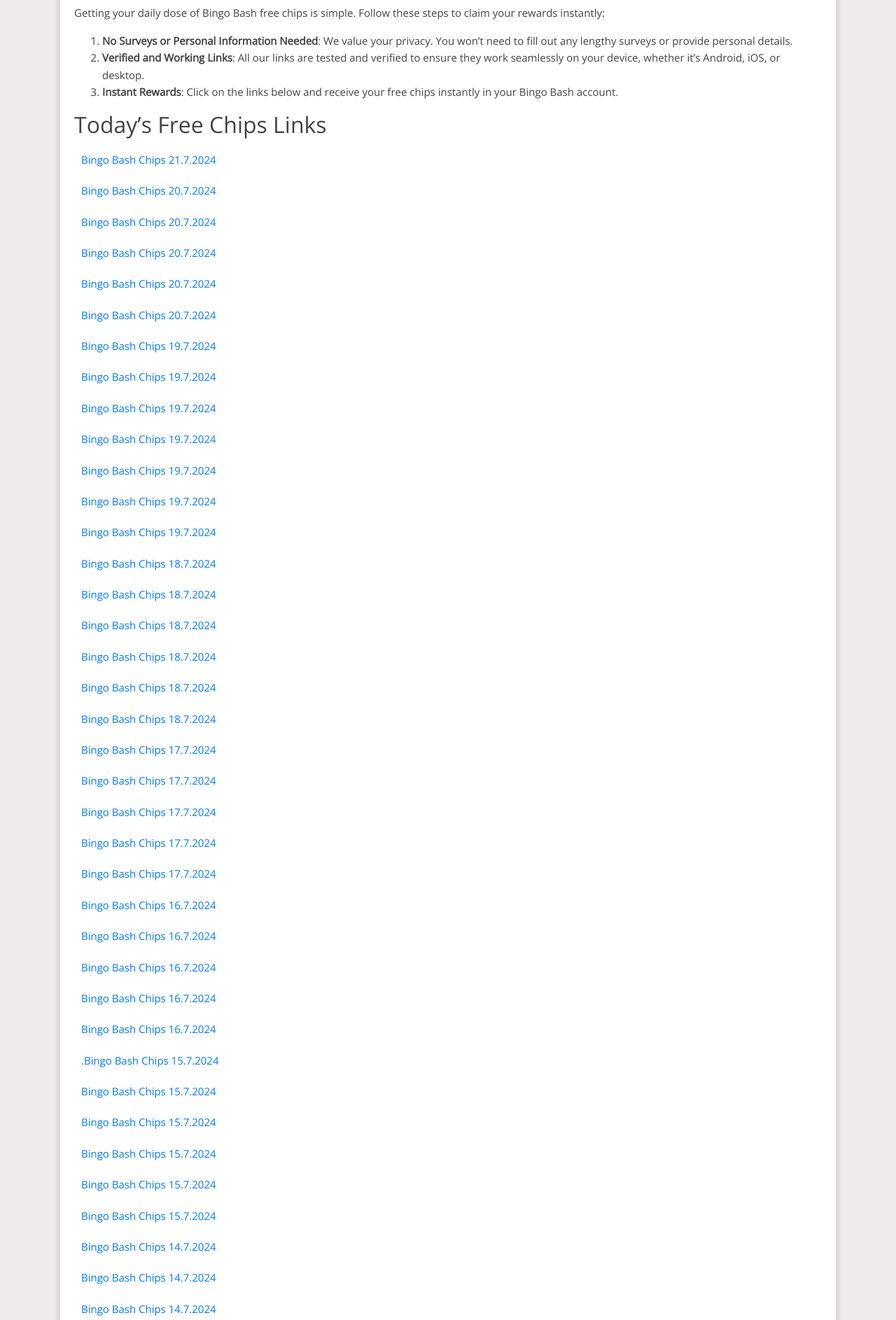
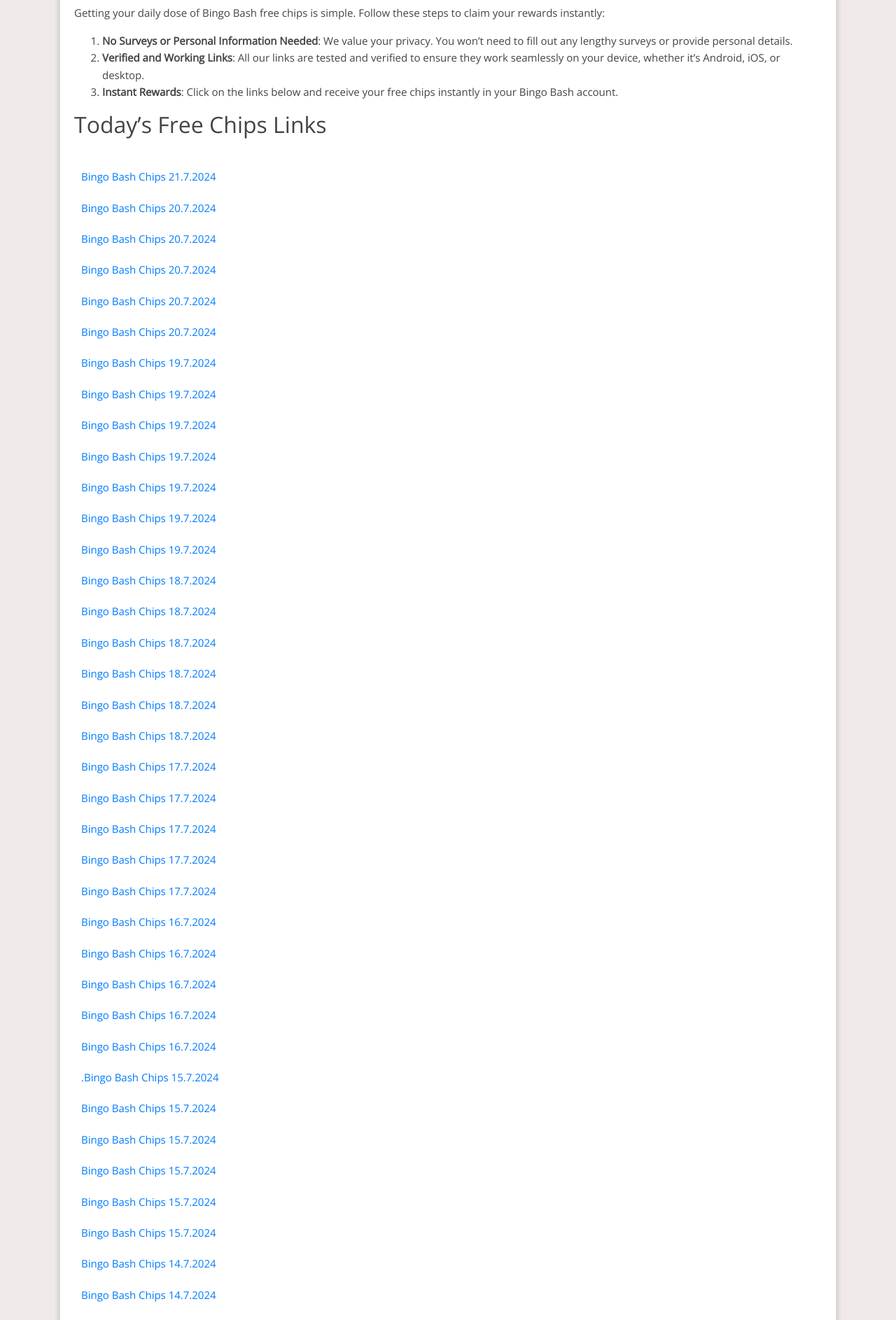
Before and after one commit to Prollad99/bs-net, a Jekyll site: the page built from _posts/2024-07-04-bingo-bash.md, in a window 1280 px wide. Shown: the part 461-2347 px from the top of the page at 70% size. Built offline with Jekyll 4.4.1, drawn with Linux system fonts in a browser that asks for light colours; nearby versions of some CDN libraries; comment, search, counter and statistics services are not loaded.

Commit message:
Update bingo-bash.html

```diff
--- a/_includes/bingo-bash.html
+++ b/_includes/bingo-bash.html
@@ -1,4 +1,4 @@
-<html><body><div class="reward"><ul>
+<html><body><div class="reward"><ul><br/>
 <li><a href="https://scrb.ly/4cwU0rS">bingo bash chips 21.7.2024</a></li>
 <li><a href="https://bingo.bitrhymes.com/apps/bingo/facebook/app/ads/viral.php?device=androidp&hash=51950525e729ce4edd6ba9fcb2459ad6&fr_id=&time=&type=erv2&item_id=0&verify=&ptyp=IG&ctyp=BINIGST20240720&se=&yahoo_id=&ref=viral&us_type=eyJzdCI6MTcyMTQyMjgwMCwiZXQiOjE3MjE2ODIwMDAsInJuIjo4NTksInJ3ZCI6eyJjaGlwcyI6OH19&rc=&ref=viral&ref_2=na&ref_3=na&ptyp=IG&ctyp=BINIGST20240720">bingo bash chips 20.7.2024</a></li>
 <li><a href="http://scrb.ly/4aCO4f5">bingo bash chips 20.7.2024</a></li>
```
